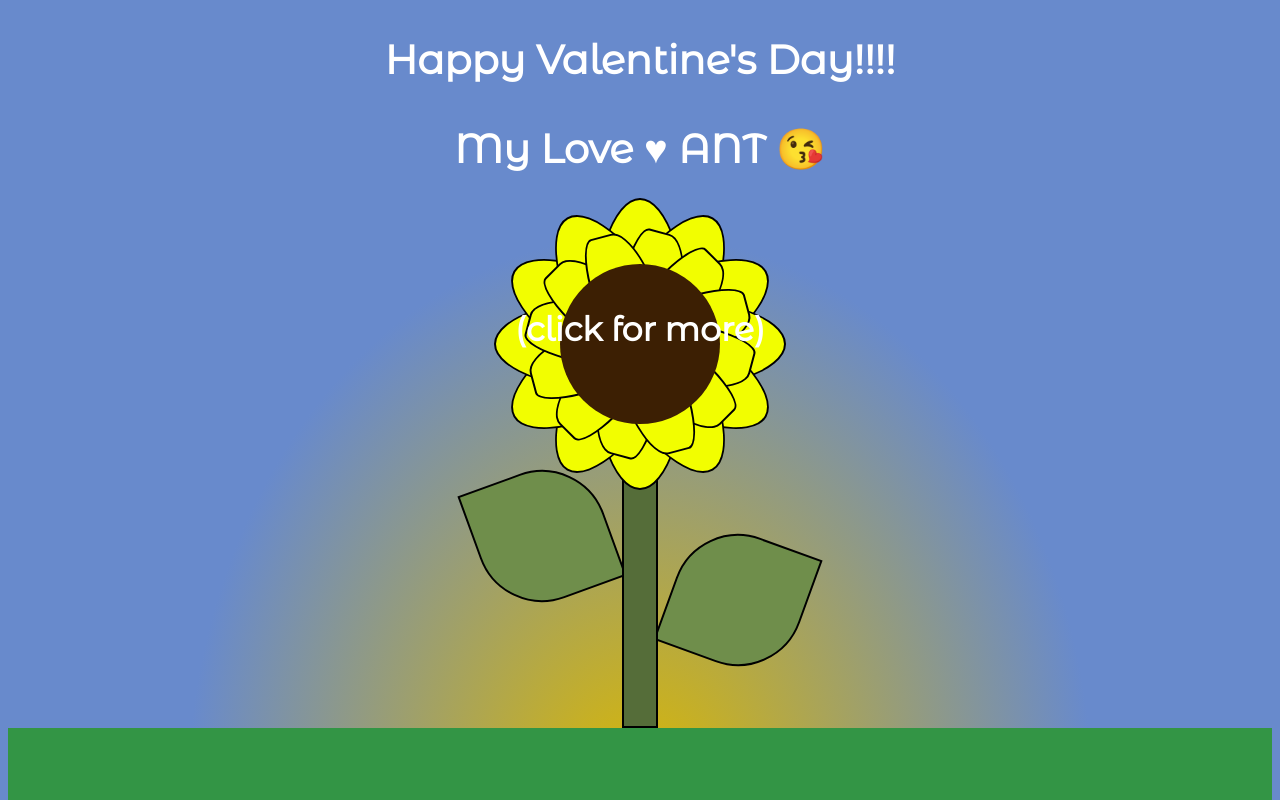
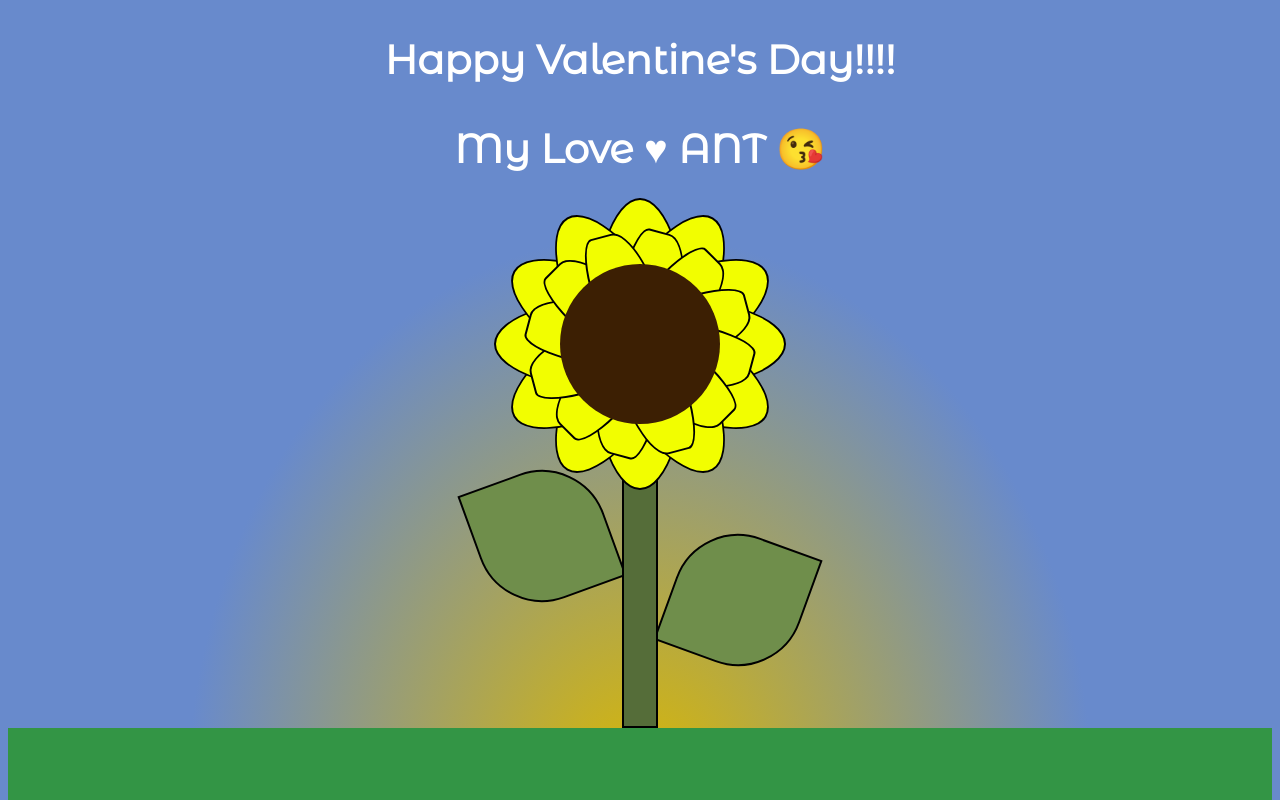
Before and after one commit to kominhtet/sunflower.github.io, a plain HTML site: page index.html in a window 1280 px wide. Shown: the top 800 px of the page. Drawn offline with Linux system fonts and the light colour scheme.

Commit message:
Update index.html

```diff
--- a/index.html
+++ b/index.html
@@ -8,7 +8,7 @@
 
 </head>
 <body>
-    <h1>Happy Valentine's Day!!!!<br><p>My Love &hearts; ANT &#128536; <p><br></p><small>(click for more)</small></h1>
+    <h1>Happy Valentine's Day!!!!<br><p>My Love &hearts; ANT &#128536; </p></h1>
     <div class="sunflwr">
       <div class="sunflwr__leaf--left"></div>
       <div class="sunflwr__leaf--right"></div>
```
